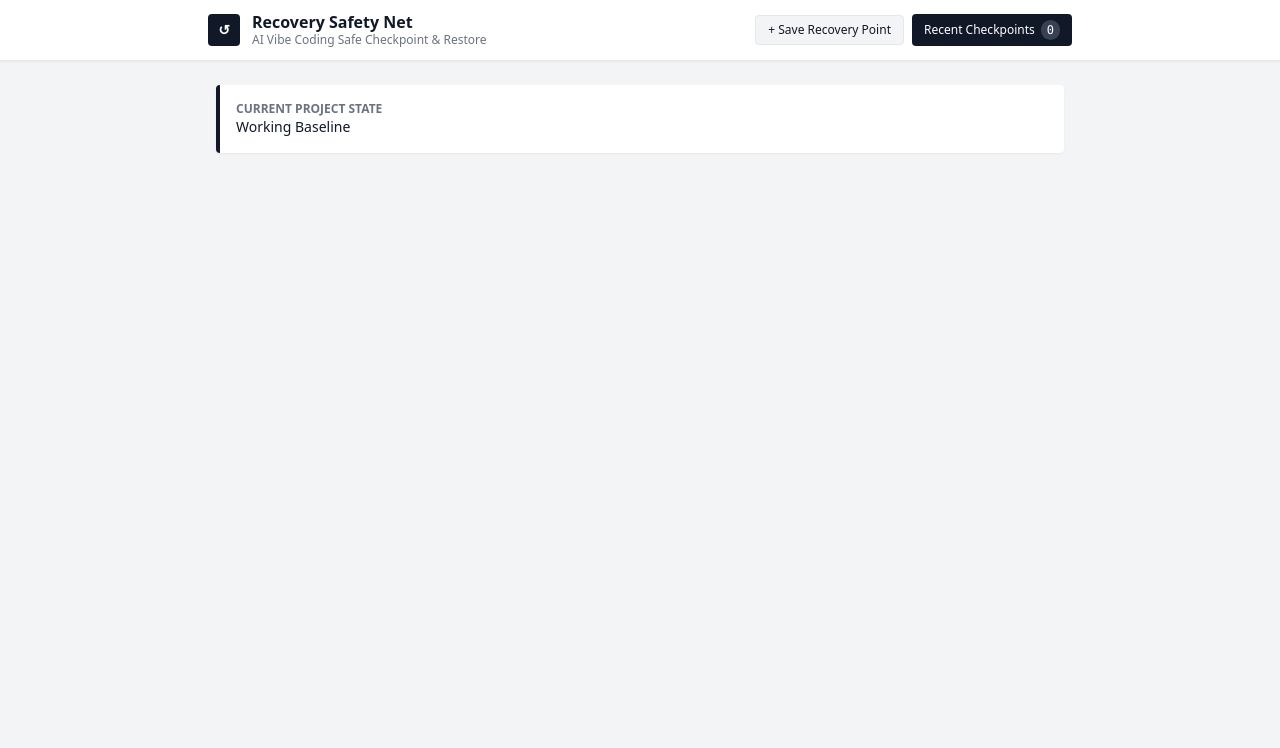
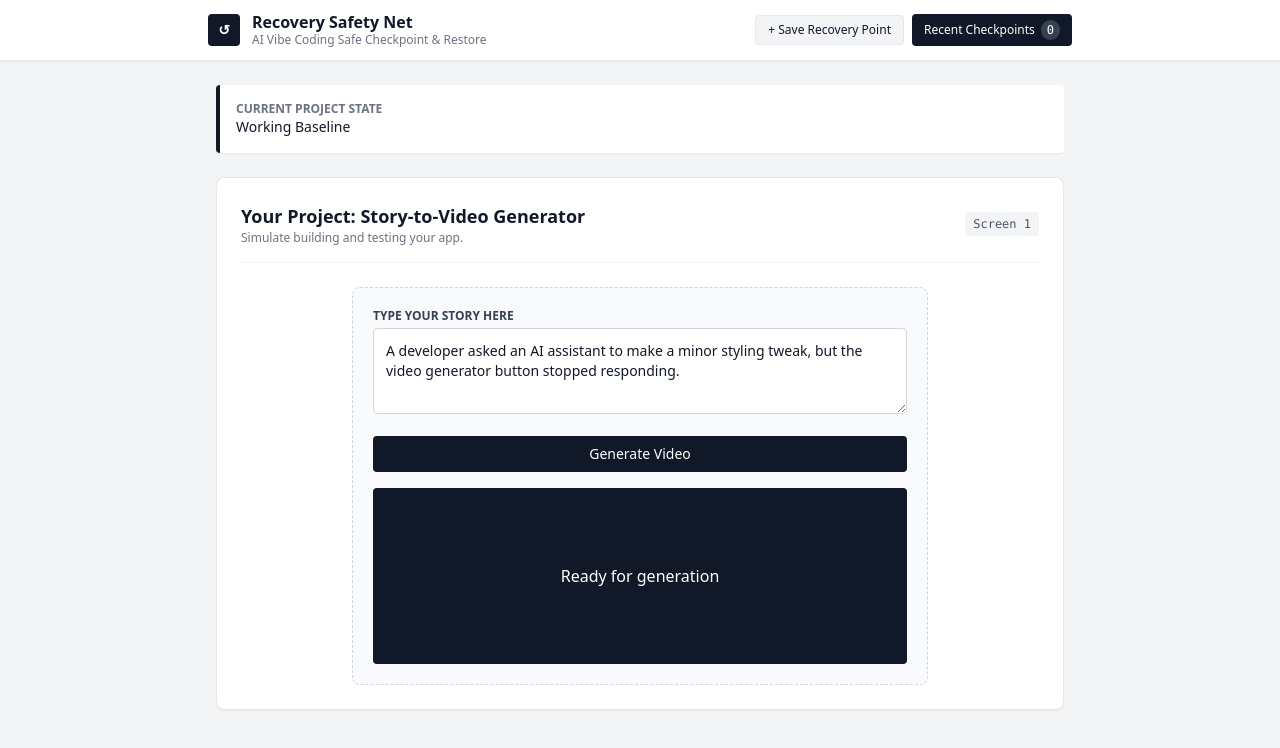
Before and after one commit to armanattrey/my-mvp, a plain HTML site: page index.html in a window 1280 px wide. Drawn offline with nearby package versions, Linux system fonts and the light colour scheme.

Commit message:
feat(screen-1): scaffold story input form and video generator canvas

```diff
--- a/index.html
+++ b/index.html
@@ -29,6 +29,28 @@
       <div class="text-xs uppercase font-semibold text-gray-500">Current Project State</div>
       <div id="current-state-label" class="font-medium text-sm text-gray-900">Working Baseline</div>
     </div>
+    <!-- SCREEN 1: PROJECT CANVAS -->
+    <section id="screen-project" class="bg-white rounded-lg border border-gray-200 p-6 shadow-sm space-y-6">
+      <div class="border-b border-gray-100 pb-4 flex items-center justify-between">
+        <div>
+          <h2 class="text-lg font-bold text-gray-900">Your Project: Story-to-Video Generator</h2>
+          <p class="text-xs text-gray-500">Simulate building and testing your app.</p>
+        </div>
+        <span class="text-xs bg-gray-100 text-gray-600 px-2 py-1 rounded font-mono">Screen 1</span>
+      </div>
+      <div class="space-y-4 max-w-xl mx-auto bg-gray-50 p-5 rounded-lg border border-dashed border-gray-300">
+        <div>
+          <label for="story-input" class="block text-xs font-semibold text-gray-700 uppercase mb-1">Type your story here</label>
+          <textarea id="story-input" rows="3" class="w-full text-sm p-3 border border-gray-300 rounded focus:outline-none bg-white">A developer asked an AI assistant to make a minor styling tweak, but the video generator button stopped responding.</textarea>
+        </div>
+        <div class="flex gap-3">
+          <button id="btn-generate-video" class="flex-1 bg-gray-900 text-white font-medium text-sm py-2 px-4 rounded">Generate Video</button>
+        </div>
+        <div id="video-output-box" class="h-44 bg-gray-900 rounded flex flex-col items-center justify-center text-center p-4 text-white">
+          <div id="video-preview-content">Ready for generation</div>
+        </div>
+      </div>
+    </section>
   </main>
   <script src="app.js"></script>
 </body>
```
